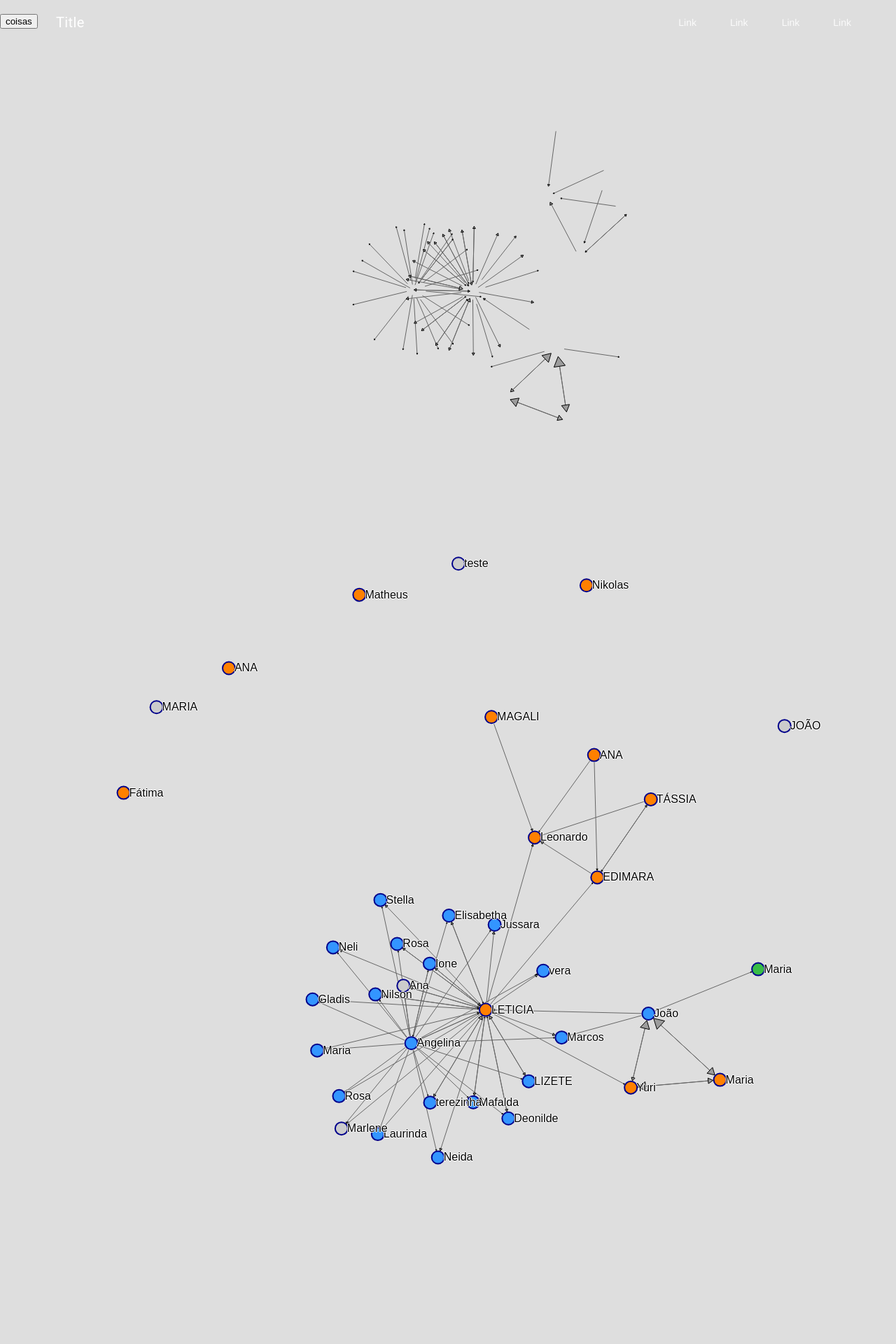
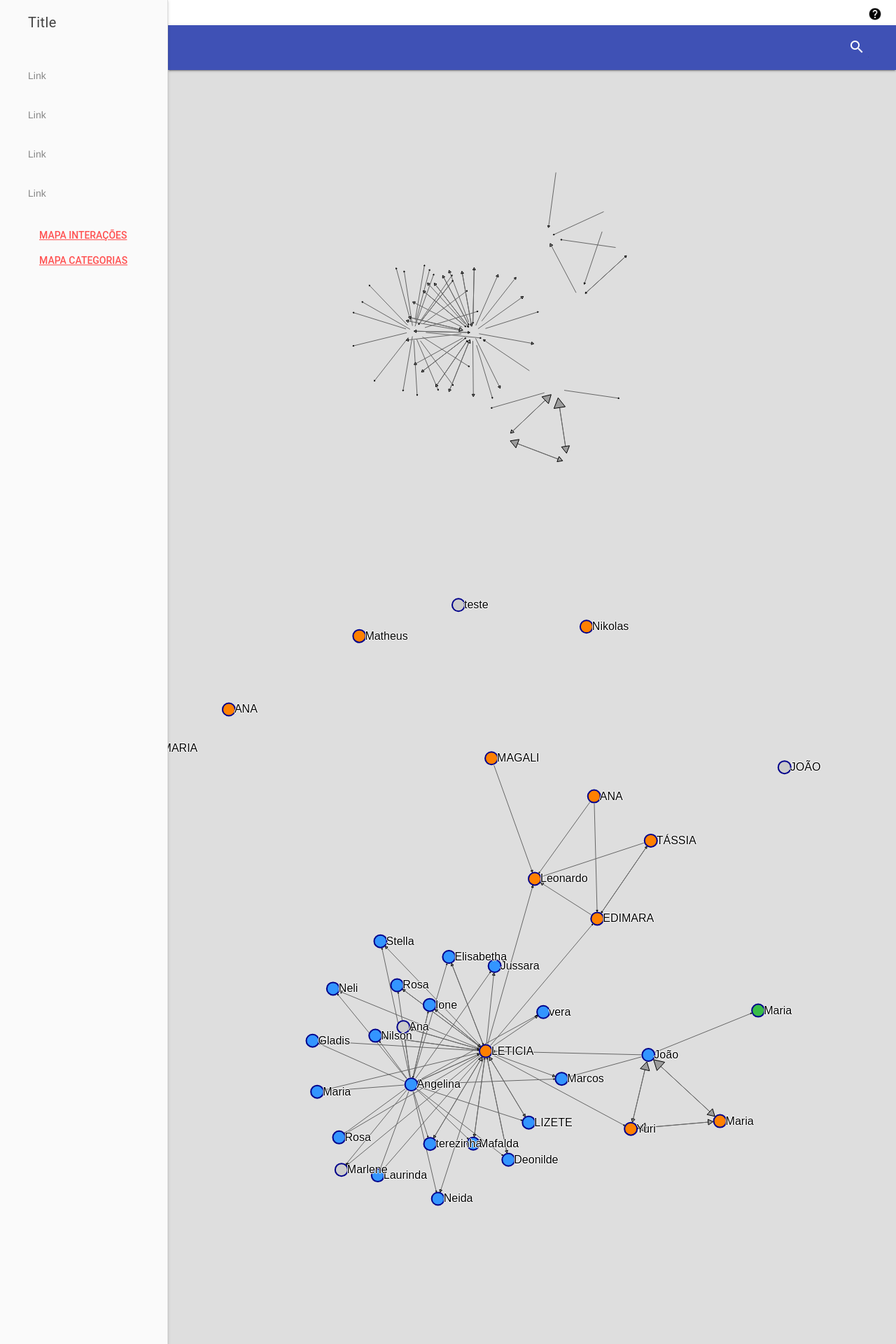
Before and after one commit to leodorna/Sociograma, a PHP site: page /mostraGrafo.php in a window 1280 px wide. Shown: the top 1920 px of the page at 70% size. Run offline with PHP 8.4, Linux system fonts and the light colour scheme; some libraries are stand-ins or nearby versions.

Commit message:
Adjusted content

```diff
--- a/css/general.css
+++ b/css/general.css
@@ -1,2 +1,2 @@
-
+body{background:black}
 /*# sourceMappingURL=general.css.map */
--- a/css/general.scss
+++ b/css/general.scss
@@ -0,0 +1 @@
+@import "sass/menu";
--- /dev/null
+++ b/css/sass/menu.scss
@@ -0,0 +1,3 @@
+body {
+    background: black;
+}
--- /dev/null
+++ b/future/content.php
@@ -0,0 +1,18 @@
+<div class="mdl-layout__drawer custom-drawer">
+    <span class="mdl-layout-title">Title</span>
+
+    <nav class="mdl-navigation">
+        <a class="mdl-navigation__link" href="">Link</a>
+        <a class="mdl-navigation__link" href="">Link</a>
+        <a class="mdl-navigation__link" href="">Link</a>
+        <a class="mdl-navigation__link" href="">Link</a>
+        <ul>
+            <li id="mapInt" class="mdl-button mdl-js-button  mdl-button--colored"><a href="#tabs-1">Mapa Interações</a></li>
+            <li id="mapCat" class="mdl-button mdl-js-button  mdl-button--colored"><a href="#tabs-2">Mapa Categorias</a></li>
+        </ul>
+    </nav>
+</div>
+
+<main class="mdl-layout__content">
+  <div class="page-content"><!-- Your content goes here --></div>
+</main>
--- a/future/header.php
+++ b/future/header.php
@@ -1,30 +1,21 @@
-<header>
-    <div class="demo-layout-transparent mdl-layout mdl-js-layout">
-      <header class="mdl-layout__header mdl-layout__header--transparent">
-        <div class="mdl-layout__header-row">
-          <!-- Title -->
-          <span class="mdl-layout-title">Title</span>
-          <!-- Add spacer, to align navigation to the right -->
-          <div class="mdl-layout-spacer"></div>
-          <!-- Navigation -->
-          <nav class="mdl-navigation">
-            <a class="mdl-navigation__link" href="">Link</a>
-            <a class="mdl-navigation__link" href="">Link</a>
-            <a class="mdl-navigation__link" href="">Link</a>
-            <a class="mdl-navigation__link" href="">Link</a>
-          </nav>
+  <!-- The drawer is always open in large screens. The header is always shown,
+  even in small screens. -->
+
+<div class="">
+    <div class="mdl-cell mdl-cell--12-col">4</div>
+</div>
+
+<header class="mdl-layout__header">
+    <div class="mdl-layout__header-row">
+        <div class="mdl-layout-spacer"></div>
+        <div class="mdl-textfield mdl-js-textfield mdl-textfield--expandable mdl-textfield--floating-label mdl-textfield--align-right">
+            <label class="mdl-button mdl-js-button mdl-button--icon"
+                   for="fixed-header-drawer-exp">
+              <i class="material-icons">search</i>
+            </label>
+            <div class="mdl-textfield__expandable-holder">
+              <input class="mdl-textfield__input" type="text" name="sample" id="fixed-header-drawer-exp">
+            </div>
         </div>
-      </header>
-      <div class="mdl-layout__drawer">
-        <span class="mdl-layout-title">Title</span>
-        <nav class="mdl-navigation">
-          <a class="mdl-navigation__link" href="">Link</a>
-          <a class="mdl-navigation__link" href="">Link</a>
-          <a class="mdl-navigation__link" href="">Link</a>
-          <a class="mdl-navigation__link" href="">Link</a>
-        </nav>
-      </div>
-      <main class="mdl-layout__content">
-      </main>
     </div>
 </header>
--- a/mostraGrafo.php
+++ b/mostraGrafo.php
@@ -98,6 +98,8 @@ require_once(dirname(__FILE__).'/sociograma.php');
     $( "#tabs" ).tabs();
   } );
 </script>
+<div class="mdl-layout mdl-js-layout  mdl-layout--fixed-drawer
+            mdl-layout--fixed-header">
 	<div id = "modal">
 		<div id="closeModal">X</div>
 		Aqui vai o Relatório e o link para abrir um pdf.
@@ -113,23 +115,26 @@ Portanto:</p>
 			<p><b>Ligações:</b> são representadas por linhas que apresentam as relações sociais estabelecidas entre os sujeitos. O tamanho da ponteira das setas, nas ligações, simboliza a  quantidade e a direção das trocas de mensagens realizadas no ambiente. </p>
 	</div>
 
-<?php require_once('future/header.php') ?>
+	<?php require_once( 'future/header.php' ); ?>
+
+	<?php require_once( 'future/content.php' ); ?>
 
 		<!-- Menu comentado -->
 
 		<div id="tabs" style="background-color: #dedede">
-	<!-- <img id ="interrogacao" src="Imagens/interrogacao.png">
-    <ul>
+			<img id ="interrogacao" src="Imagens/interrogacao.png">
+			<!-- <ul>
 				<li id="mapInt" class="mdl-button mdl-js-button  mdl-button--colored"><a href="#tabs-1">Mapa Interações</a></li>
 				<li id="mapCat" class="mdl-button mdl-js-button  mdl-button--colored"><a href="#tabs-2">Mapa Categorias</a></li>
 			</ul> -->
-<div>
+
+			<!-- <div>
 				<br>
-	<!-- <input type="button" value="Aumentar Mapa" OnClick="zoomClick(1.1)" />
+				<input type="button" value="Aumentar Mapa" OnClick="zoomClick(1.1)" />
 				<input type="button" value="Diminuir Mapa" OnClick="zoomClick(0.9)" />
-	<input type="button" value="Mapa Original" OnClick="zoomClick(0)" /> -->
+				<input type="button" value="Mapa Original" OnClick="zoomClick(0)" />
 				<button name="button" OnClick="zoomClick(1.1)"> coisas </button>
-</div>
+			</div> -->
 		<div id="tabs-1" style="width:100%; height:100%">
 
 		</div>
@@ -154,7 +159,7 @@ Portanto:</p>
 				</div>
 		</div>
 	</div>
-</div>
+	<!-- </div> -->
 	<script type="text/javascript" src="js/json/links.json"></script>
 	<script type="text/javascript" src="js/json/edges.json"></script>
 	<script type="text/javascript" src="js/json/nodes.json"></script>
@@ -1237,6 +1242,8 @@ function set_focus(d, mapa){
 					}
 				</script>
 
+</div>
+
 
 </body>
 <?php
```
Also changed, not shown: 2 other files. Lines whose indentation alone changed are shown as unchanged.
